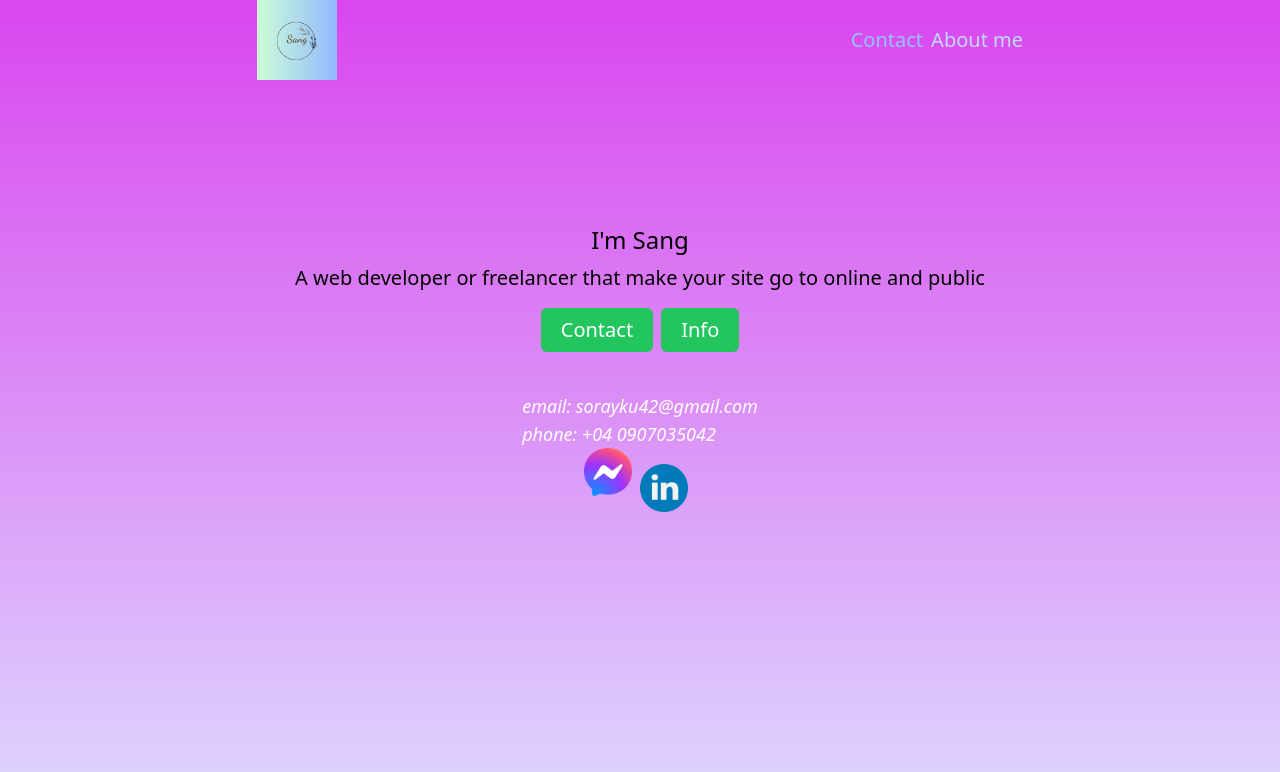
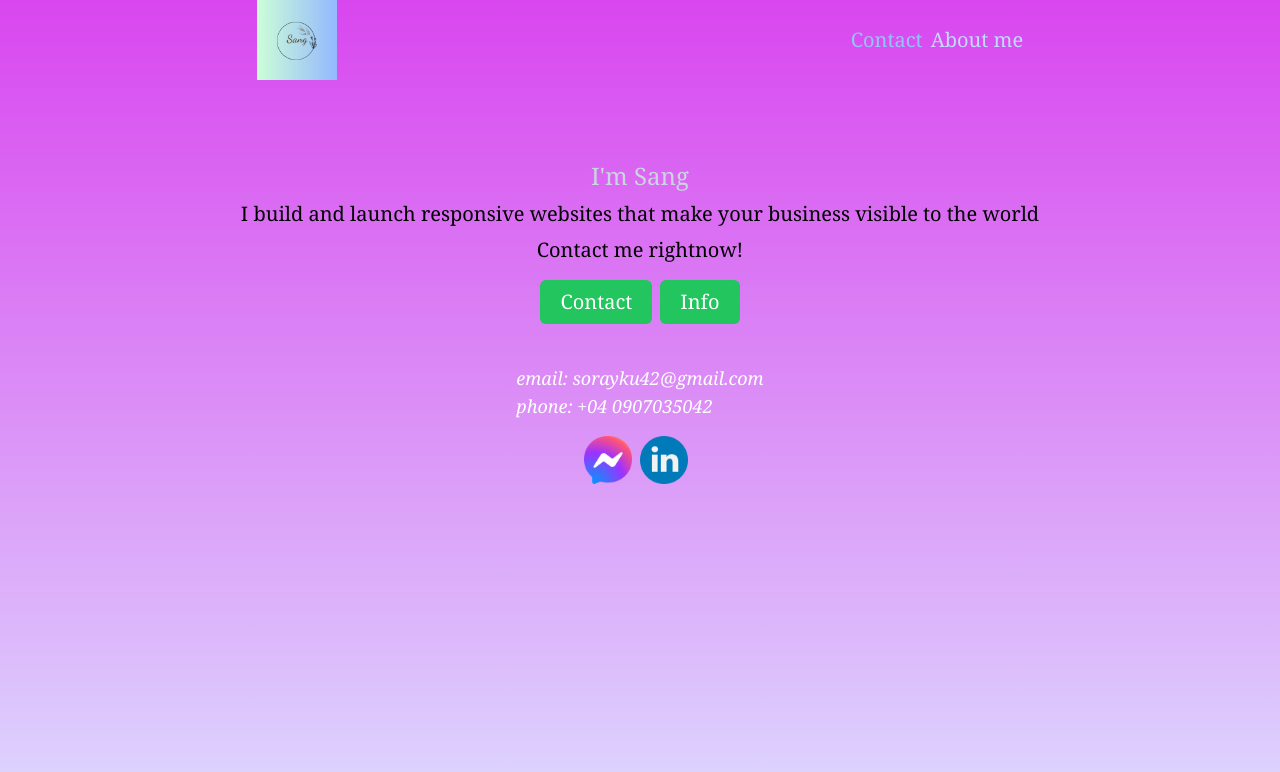
Before and after one commit to sorayaku123/refer_tailwind, a React (Vite) app: page / in a window 1280 px wide. Shown: the top 772 px of the page. Built offline with nearby package versions, Linux system fonts and the light colour scheme.

Commit message:
fewfewfw

```diff
--- a/src/App.jsx
+++ b/src/App.jsx
@@ -5,7 +5,7 @@ function App() {
 
 
   return (
-  <div className="bg-gradient-to-t from-violet-200 to-fuchsia-500 h-screen xl:text-xl">
+  <div className="bg-gradient-to-t from-violet-200 to-fuchsia-500 h-screen xl:text-xl font-serif">
     <div className="flex justify-around items-center">
      <img src="/Sang.png" className="h-20 w-20"/>
      <div className="flex items-center">
@@ -14,9 +14,10 @@ function App() {
      </div>
     </div>
 
-    <div className="flex flex-col items-center mt-36 justify-center text-center xl:mt-50">
-  <h1 className="text-2xl text-black-400"> I'm Sang</h1>
-  <p className="mt-2">A web developer or freelancer that make your site go to online and public </p>
+    <div className="flex flex-col items-center mt-20 justify-center text-center xl:mt-50">
+  <h1 className="text-2xl text-slate-300"> I'm Sang</h1>
+  <p className="mt-2">I build and launch responsive websites that make your business visible to the world </p>
+    <p className="mt-2 font-thin">Contact me rightnow! </p>
      <div className="flex gap-2 mt-4">
      <a className="px-5 py-2 bg-green-500 text-white inline rounded-md"> Contact </a>
      <a className="px-5 py-2 bg-green-500 text-white inline rounded-md"> Info </a>
@@ -27,10 +28,10 @@ function App() {
       <p> phone: +04 0907035042 </p>
       <div class="flex gap-2 justify-center mr-2">
       <a href="https://www.facebook.com/hika.love.282669/">
-        <img src="/messenger.png" className="h-9 w-9 t-4 cursor-pointer xl:h-12 xl:w-12"/>
+        <img src="/messenger.png" className="h-9 w-9 cursor-pointer mt-4 xl:h-12 xl:w-12"/>
       </a>
       <a href="https://www.linkedin.com/in/sang-nguyen-37071736b/">
-        <img src="/linkedin.png" className="h-9 w-9 mt-4 cursor-pointer xl:h-12 xl:w-12"/>
+        <img src="/linkedin.png" className="h-9 w-9 cursor-pointer mt-4 xl:h-12 xl:w-12"/>
       </a>
       </div>
     </div>
```
Also changed, not shown: src/index.css (line endings or trailing spaces).
